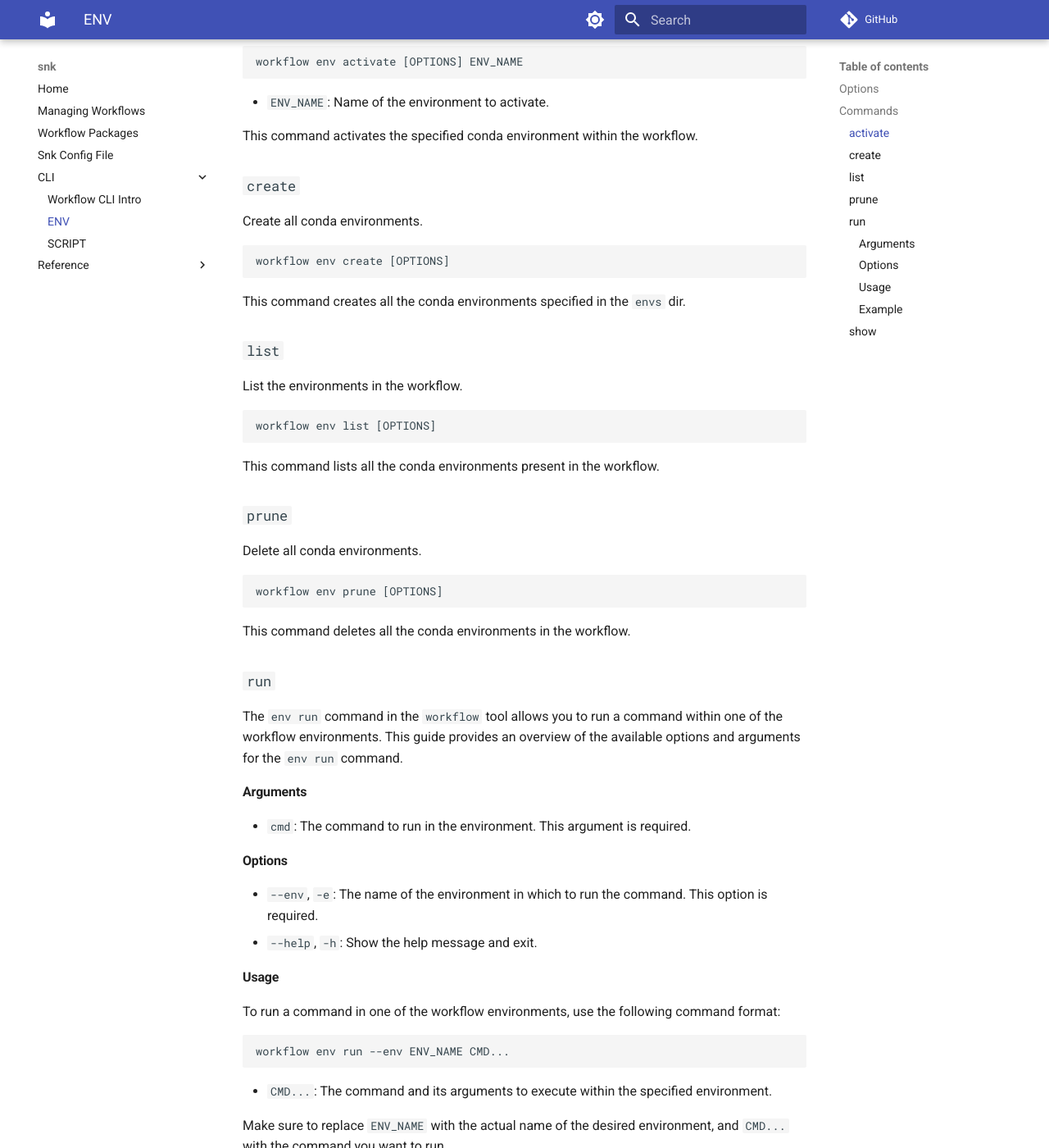
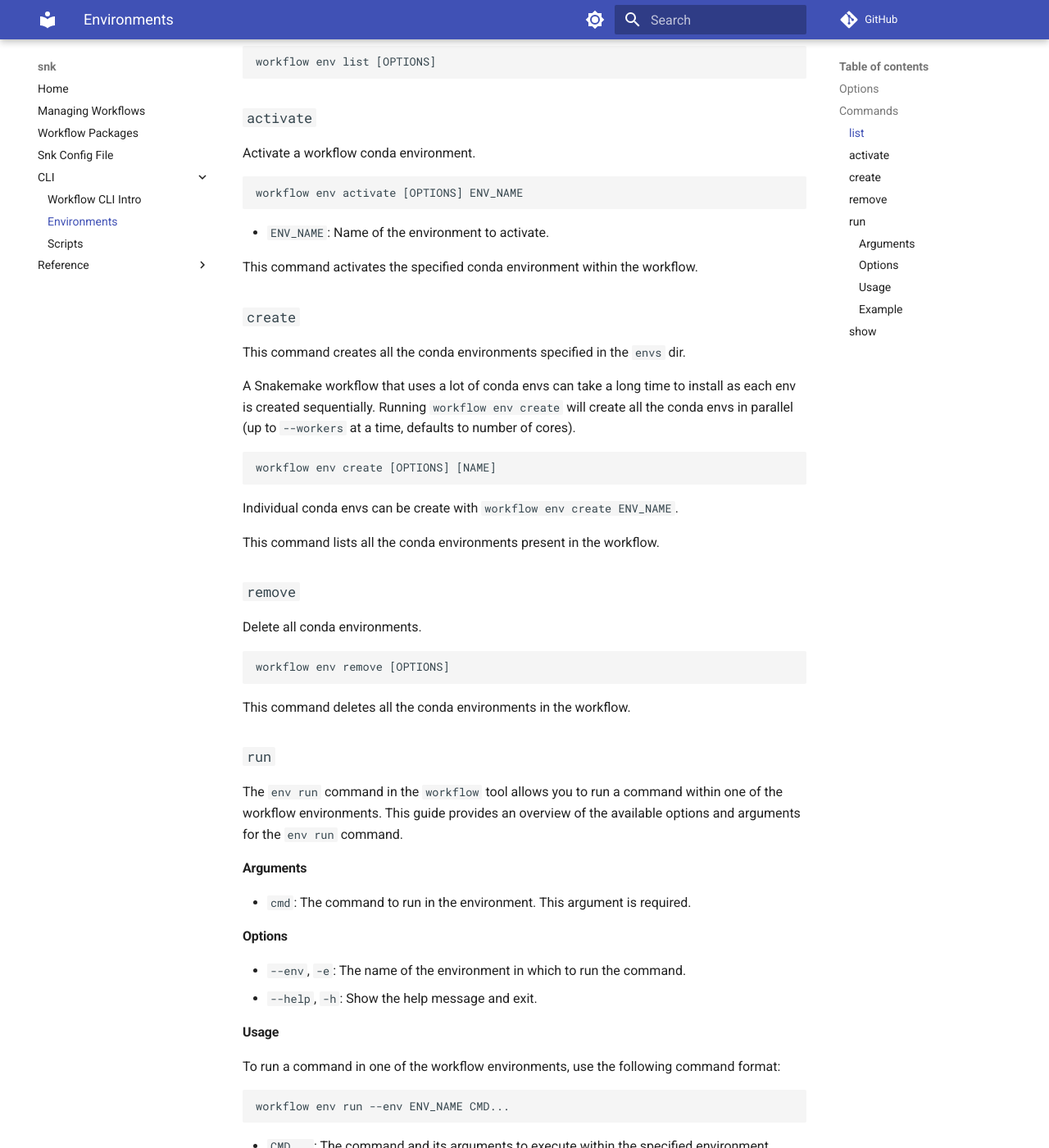
Before and after one commit to Wytamma/snk, an MkDocs documentation site: the page built from docs/CLI/env.md, in a window 1280 px wide and 1400 px high, scrolled down 579 px. Shown: the whole window at 82% size. Built offline with MkDocs 1.6.1 and Material for MkDocs 9.7.7, drawn with Linux system fonts in a browser that asks for light colours; comment, search, counter and statistics services are not loaded; some of the changed text lies outside the part shown.

Commit message:
:memo: update docs

````diff
--- a/docs/CLI/env.md
+++ b/docs/CLI/env.md
@@ -1,8 +1,8 @@
 ---
-title: ENV
+title: Environments
 ---
 
-# The CLI ENV command
+# The CLI env command
 
 The `env` subcommand in the `workflow` tool allows you to access and manage the conda environments used within the workflow. This guide provides an overview of the available options and commands for working with workflow environments.
 
@@ -13,6 +13,14 @@ The `env` subcommand in the `workflow` tool allows you to access and manage the
 ## Commands
 
 The `env` subcommand provides several commands to manage the workflows conda environments.
+
+### `list`
+
+List the environments in the workflow.
+
+```bash
+workflow env list [OPTIONS]
+```
 
 ### `activate`
 
@@ -28,30 +36,25 @@ This command activates the specified conda environment within the workflow.
 
 ### `create`
 
-Create all conda environments.
+This command creates all the conda environments specified in the `envs` dir.
+
+A Snakemake workflow that uses a lot of conda envs can take a long time to install as each env is created sequentially. Running `workflow env create` will create all the conda envs in parallel (up to `--workers` at a time, defaults to number of cores).
 
 ```bash
-workflow env create [OPTIONS]
+workflow env create [OPTIONS] [NAME]
 ```
 
-This command creates all the conda environments specified in the `envs` dir.
+Individual conda envs can be create with `workflow env create ENV_NAME`.
 
-### `list`
-
-List the environments in the workflow.
-
-```bash
-workflow env list [OPTIONS]
-```
 
 This command lists all the conda environments present in the workflow.
 
-### `prune`
+### `remove`
 
 Delete all conda environments.
 
 ```bash
-workflow env prune [OPTIONS]
+workflow env remove [OPTIONS]
 ```
 
 This command deletes all the conda environments in the workflow.
@@ -66,7 +69,7 @@ The `env run` command in the `workflow` tool allows you to run a command within
 
 #### Options
 
-- `--env`, `-e`: The name of the environment in which to run the command. This option is required.
+- `--env`, `-e`: The name of the environment in which to run the command.
 - `--help`, `-h`: Show the help message and exit.
 
 #### Usage
--- a/docs/CLI/script.md
+++ b/docs/CLI/script.md
@@ -1,10 +1,10 @@
 ---
-title: SCRIPT
+title: Scripts
 ---
 
 # Script Commands
 
-The script commands allow you to interact with the workflow scripts. Scripts must be located in the `scripts` directory of the workflow.
+The `script` commands allow you to interact with the workflow scripts. Scripts must be located in the `scripts` directory of the workflow.
 
 ## List
 
````
